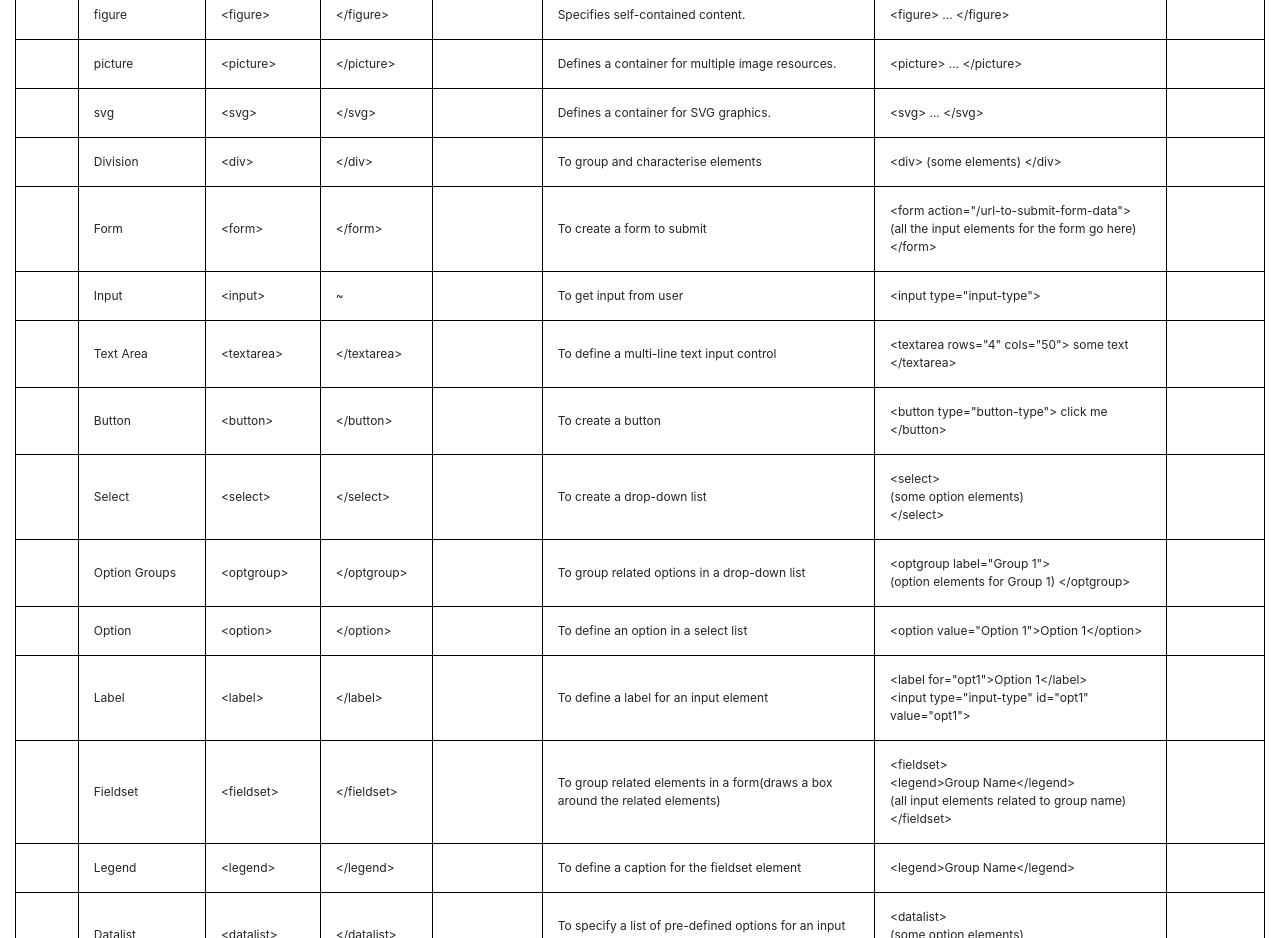
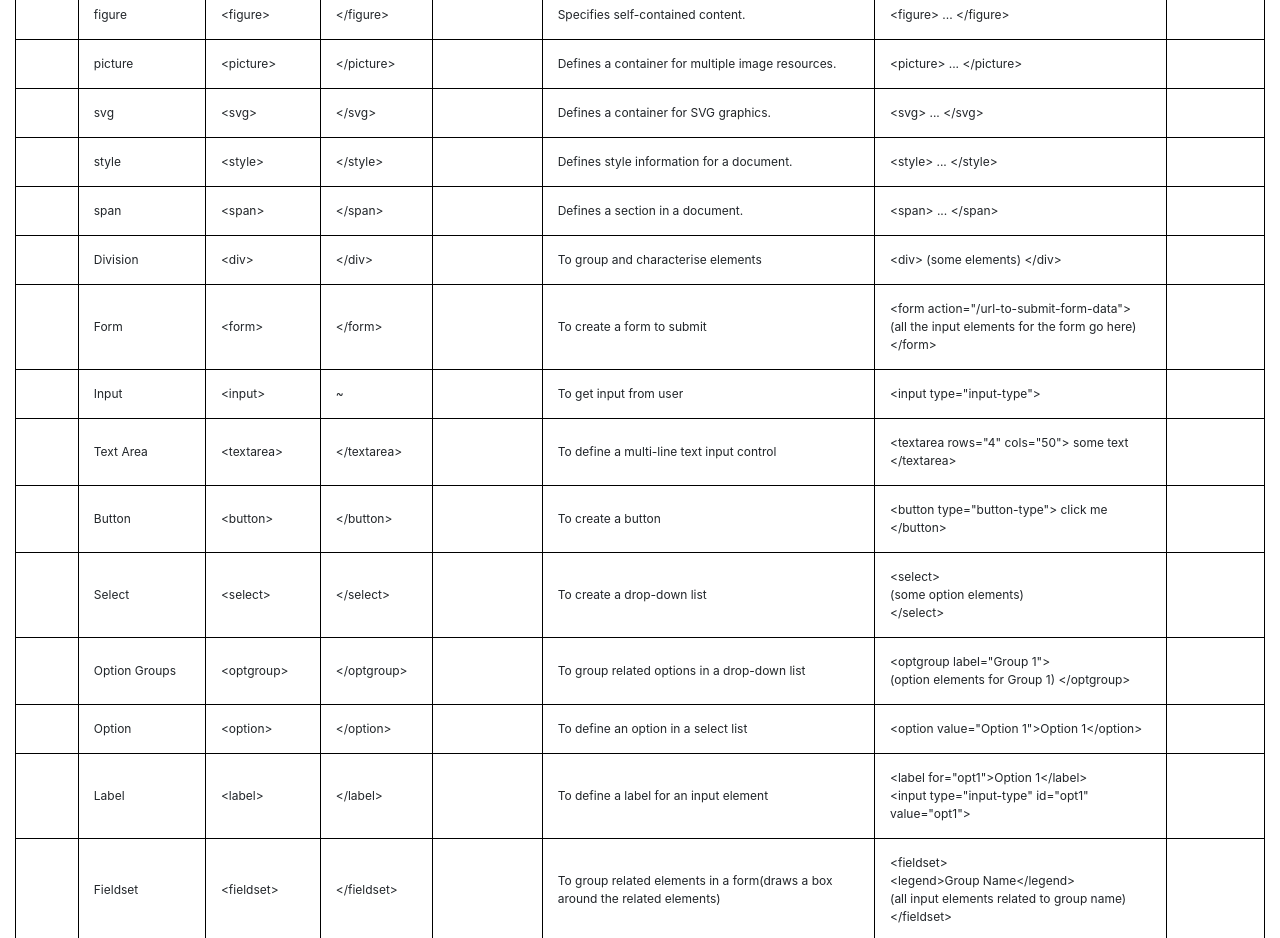
Before and after one commit to Anshul1s/HTML-Reference-, a plain HTML site: page index.html in a window 1280 px wide. Shown: the part 1060-1998 px from the top of the page. Drawn offline with nearby package versions, Linux system fonts and the light colour scheme.

Commit message:
Update index.html

```diff
--- a/index.html
+++ b/index.html
@@ -265,8 +265,34 @@
 				<td></td>															<!-- Example -->
 			</tr>
 		</div>
-<!-- ================================================================ LOC ====================================================================================== -->
-			<div class="row">
+
+		<div class="row">
+			<tr id="style-tag">
+				<td></td>															<!-- S.no. -->
+				<td>style</td>														<!-- Name -->
+				<td>&lt;style&gt;</td>												<!-- Opening Tag -->
+				<td>&lt;/style&gt;</td>												<!-- Closing Tag -->
+				<td></td>															<!-- Attribute -->
+				<td>Defines style information for a document.</td>					<!-- Description -->
+				<td>&lt;style&gt; ... &lt;/style&gt;</td>							<!-- Syntax -->
+				<td></td>															<!-- Example -->
+			</tr>
+		</div>
+
+		<div class="row">
+			<tr id="span-tag">
+				<td></td>															<!-- S.no. -->
+				<td>span</td>														<!-- Name -->
+				<td>&lt;span&gt;</td>												<!-- Opening Tag -->
+				<td>&lt;/span&gt;</td>												<!-- Closing Tag -->
+				<td></td>															<!-- Attribute -->
+				<td>Defines a section in a document.</td>							<!-- Description -->
+				<td>&lt;span&gt; ... &lt;/span&gt;</td>								<!-- Syntax -->
+				<td></td>															<!-- Example -->
+			</tr>
+		</div>
+
+		<div class="row">
 			<tr id="division-tag">
 				<td></td>
 				<td>Division</td>
@@ -277,8 +303,8 @@
 				<td>&lt;div&gt; (some elements) &lt;/div&gt;</td>
 				<td></td>
 			</tr>
-			</div>
-
+		</div>
+<!-- ================================================================ LOC ====================================================================================== -->
 			<div class="row">
 			<tr id="form-tag">
 				<td></td>
```
